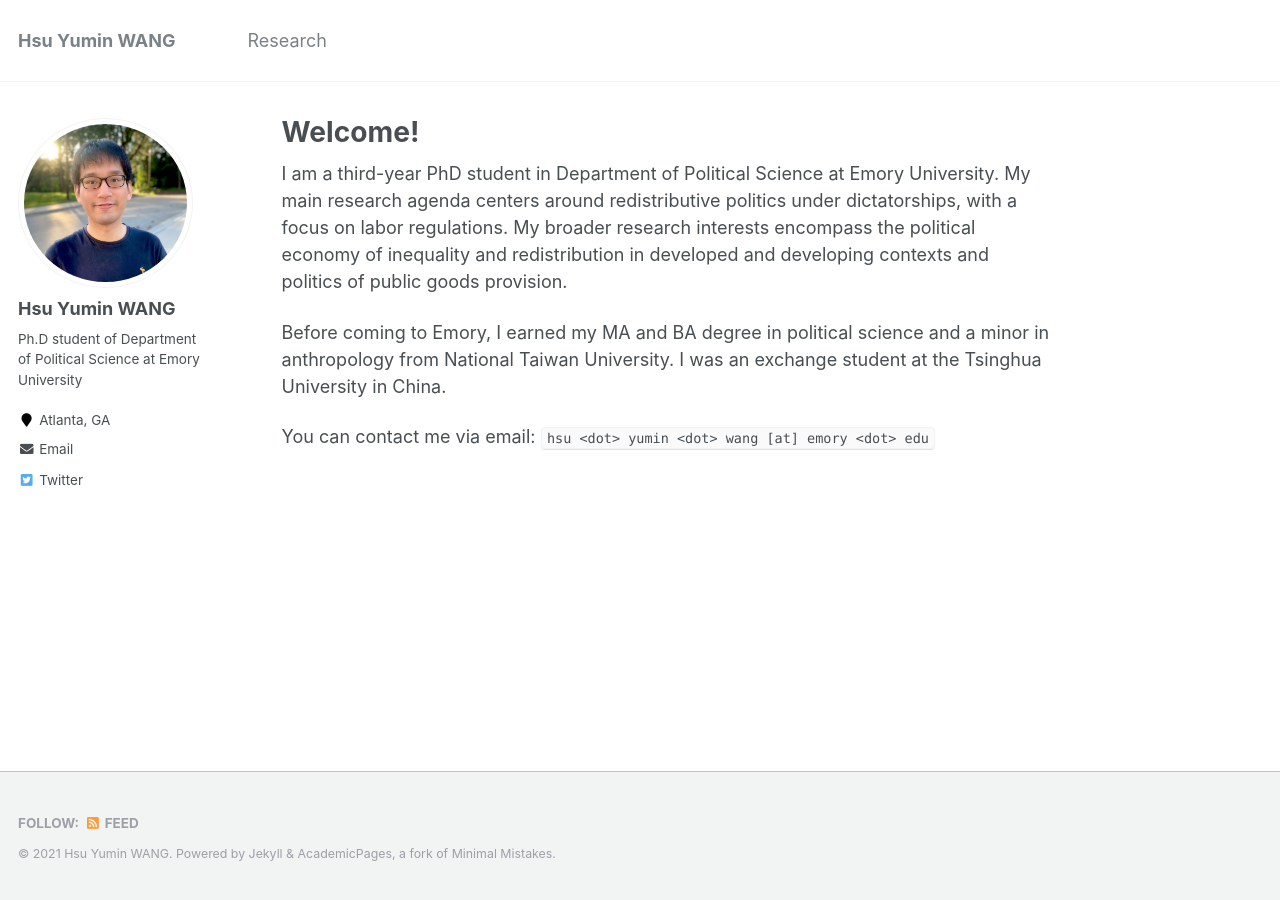
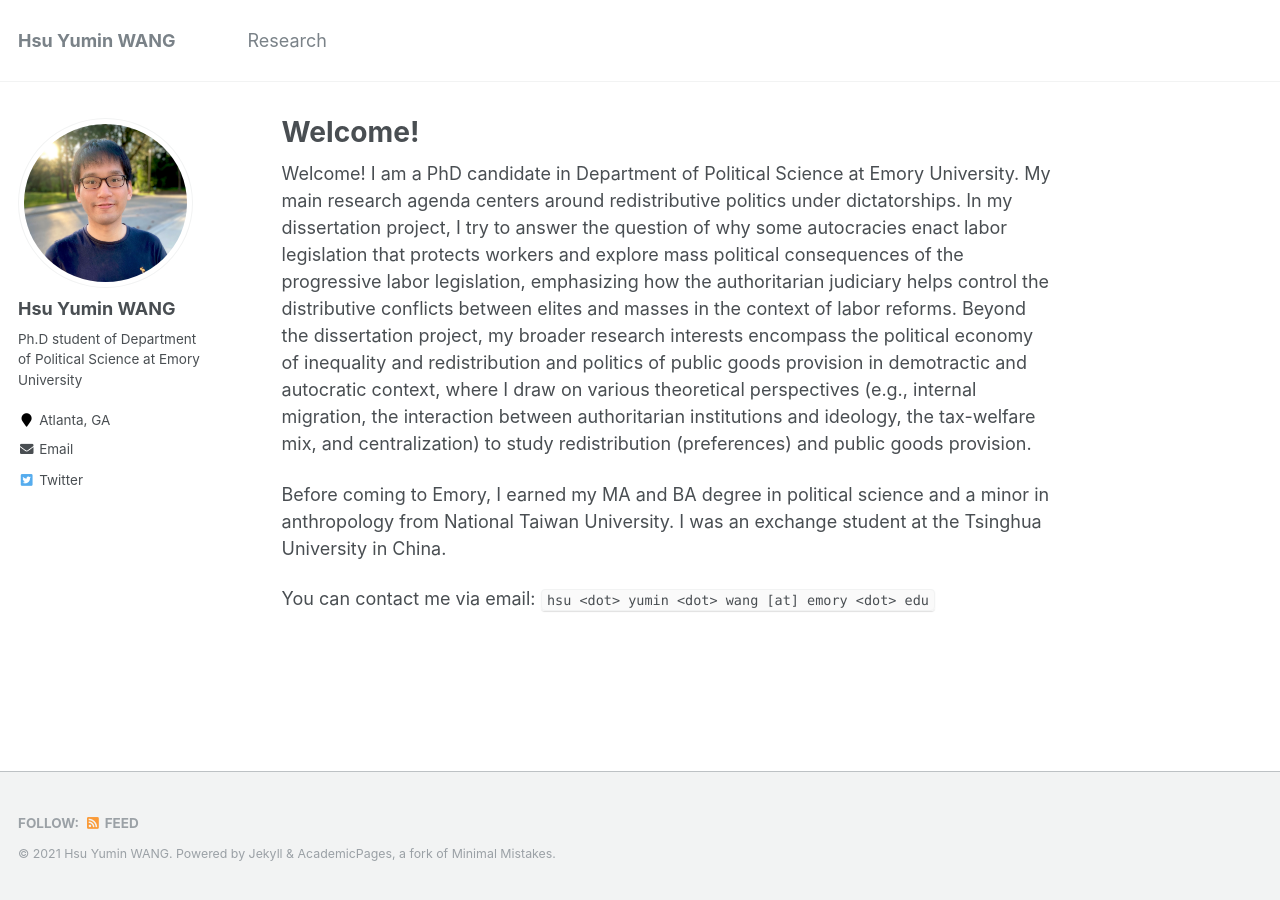
Before and after one commit to hsuyumin/hsuyumin.github.io, a Jekyll site: the page built from _pages/about.md, in a window 1280 px wide. Built offline with Jekyll 4.4.1, drawn with Linux system fonts in a browser that asks for light colours.

Commit message:
Update about.md

```diff
--- a/_pages/about.md
+++ b/_pages/about.md
@@ -8,7 +8,7 @@ redirect_from:
   - /about.html
 ---
 
-I am a third-year PhD student in Department of Political Science at Emory University. My main research agenda centers around redistributive politics under dictatorships, with a focus on labor regulations. My broader research interests encompass the political economy of inequality and redistribution in developed and developing contexts and politics of public goods provision.
+Welcome! I am a PhD candidate in Department of Political Science at Emory University. My main research agenda centers around redistributive politics under dictatorships. In my dissertation project, I try to answer the question of why some autocracies enact labor legislation that protects workers and explore mass political consequences of the progressive labor legislation, emphasizing how the authoritarian judiciary helps control the distributive conflicts between elites and masses in the context of labor reforms. Beyond the dissertation project, my broader research interests encompass the political economy of inequality and redistribution and politics of public goods provision in demotractic and autocratic context, where I draw on various theoretical perspectives (e.g., internal migration, the interaction between authoritarian institutions and ideology, the tax-welfare mix, and centralization) to study redistribution (preferences) and public goods provision.
 
 Before coming to Emory, I earned my MA and BA degree in political science and a minor in anthropology from National Taiwan University. I was an exchange student at the Tsinghua University in China.
 
```
